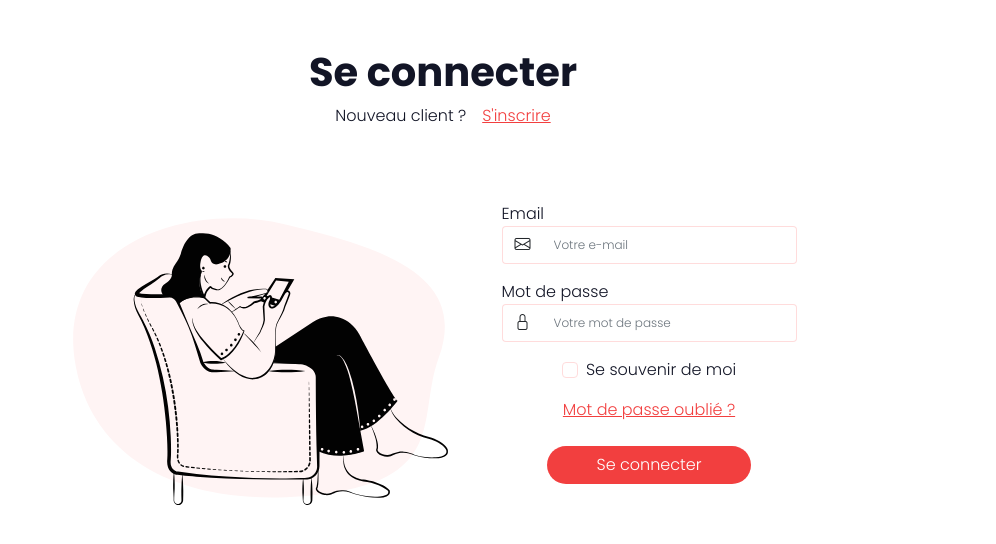
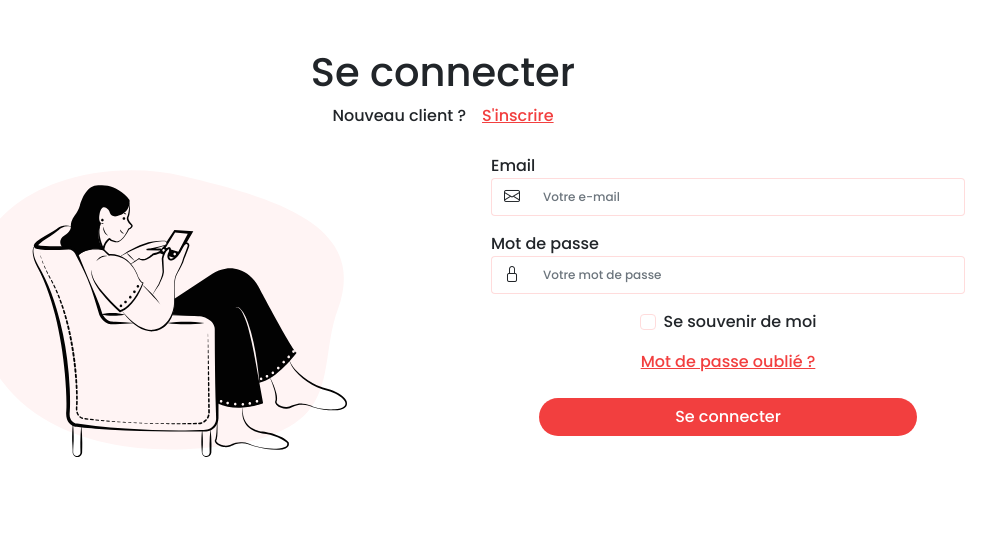
Before and after one commit to SlyderSlash/banque-holdup, a PHP site: page /connexion.html in a window 1280 px wide. Shown: the top 544 px of the page, without its empty margins (197-1193 px from the left). Run offline with PHP 8.4, Linux system fonts and the light colour scheme.

Commit message:
add connexion part + Javascript

```diff
--- a/assets/styles/connexion.css
+++ b/assets/styles/connexion.css
@@ -1,34 +1,29 @@
-body{
-    font-family: 'Poppins', sans-serif;
-    color: #121526
-}
-h1{
-    font-weight: bold;
-}
-h2{
-    font-weight: medium;
-}
-p, label, input{
-    font-weight: lighter;
-}
-
-.input-group-text, .form-check-input{
+.input-group-text, .form-check-input, .form-select{
     border: 1px solid #FFDCDC;
 }
 
-a{
+a, #selectedFile{
     color: #F23F3F;
-    font-weight: lighter;
 }
 
 .form-control{
     border: 1px solid #FFDCDC;
     font-size: 12px;
-    font-weight: lighter;
 }
 .btn{
     background-color: #F23F3F;
     border-radius: 20px;
     color: white;
-    font-weight: lighter;
 }
+.inputFile{
+    border-radius: 20px;
+    background-color: white;
+    color: #F23F3F;
+    border: #F23F3F 1px solid;
+}
+.opt{
+    font-size: 9px;
+}
+input{
+    height: 38px;
+}
--- a/connexion.html
+++ b/connexion.html
@@ -21,51 +21,50 @@
 
     <title>Banque Hold'Up</title>
   </head>
-  <body class="container">
+  <body>
+    <main class="container">
 
-    <section class="row text-center mt-5">
+<!-- section de connexion -->
+    <section class="row text-center mt-5 " id="login">
+        <h1 >Se connecter</h1>
+        <div class="d-md-flex justify-content-center">
+                <p class="pe-md-2 mb-0 ">Nouveau client ?</p>
+                <a href="#" type="button" class="ps-md-2" id="signinBtn">S'inscrire</a>
+        </div>
         <div class="col-12">
-            <!--  -->
-            <div class="row mb-5">
-                <h1 class="col-12 ">Se connecter</h1>
-                <div class="col-12 d-md-flex justify-content-center">
-                        <p class="pe-md-2 mb-0">Nouveau client ?</p>
-                        <a href="#" class="ps-md-2">S'inscrire</a>
-                </div>
-            </div>
             <!--  illustration + formulaire -->
-            <div class="row d-flex justify-content-xl-center justify-content-lg-around justify-content-between align-items-center">
+            <div class="row d-flex  justify-content-between align-items-center">
                 <!-- illustration -->
-                <div class="col-4 d-none d-md-block text-end me-3" >
+                <div class="col-6 d-none d-md-flex text-end justify-content-center" >
                     <img src="./assets/img/connexion-illustration.svg" alt="" class="">
                 </div>
                <!-- formulaire -->
-                <form action="" class="col-12 col-md-4 text-sm-start d-flex flex-column  ms-md-3 align-items-center">
+                <form action="" method="POST" class="col-12 col-md-6 text-sm-start d-flex flex-column  align-items-md-stretch ps-5 pe-5">
                     <!-- email -->
-                    <div class="text-start mb-3">
-                        <label for="email">Email</label>
-                        <div class="input-group">
-                            <span class="input-group-text border-end-0 bg-transparent" id="basic-addon1"><i class="bi bi-envelope"></i></span>
-                            <input type="email" id="email" placeholder="Votre e-mail" class="border-start-0 form-control">
+                    <div class="text-start mb-3 ">
+                        <label for="email" >Email</label>
+                        <div class="input-group ">
+                            <span class="input-group-text border-end-0 bg-transparent" ><i class="bi bi-envelope"></i></span>
+                            <input type="email" id="email" placeholder="Votre e-mail" class="border-start-0 form-control ">
                         </div>
                     </div>
                     <!-- password -->
                     <div class="text-start mb-3">
-                        <label for="password">Mot de passe</label>
+                        <label for="password" >Mot de passe</label>
                         <div class="input-group">
-                            <span class="input-group-text border-end-0 bg-transparent" id="basic-addon1"><i class="bi bi-lock"></i></span>
+                            <span class="input-group-text border-end-0 bg-transparent" ><i class="bi bi-lock"></i></span>
                             <input type="password" id="password" placeholder="Votre mot de passe" class="border-start-0 form-control">
                         </div>
                     </div>
                     <!-- se souvenir de moi -->
-                    <div class="form-check  mb-3">
-                        <input class="form-check-input" type="checkbox" value="" id="flexCheckDefault">
-                        <label class="form-check-label" for="flexCheckDefault">Se souvenir de moi</label>
+                    <div class="form-check  mb-3 align-self-center">
+                        <input class="form-check-input" type="checkbox" value="" id="rememberMe">
+                        <label class="form-check-label" for="rememberMe">Se souvenir de moi</label>
                     </div>
                     <!-- mot de passe oublié -->
-                    <a href="#" class=" mb-4">Mot de passe oublié ?</a>
+                    <a href="#" class=" mb-4 align-self-center">Mot de passe oublié ?</a>
                     <!-- bouton sumit -->
-                    <button class="btn ps-5 pe-5" type="submit">Se connecter</button>
+                    <button class="btn  me-5 ms-5" type="submit">Se connecter</button>
 
                 </form>
             </div>
@@ -75,6 +74,177 @@
     </section>
 
 
+<!-- section d'inscription -->
+    <section class="row text-center mt-5 d-none" id="signin">
+        <h1>Demande d'inscription</h1>
+        <div class="col-12">
+
+            <!-- ROW formulaire -->
+            <form action="" method="POST" class="row mt-5">
+
+                <!-- partie 1 : identité -->
+                <div id="identity" class="col-12 col-lg-4 text-sm-start d-flex flex-column  align-items-stretch ps-5 pe-5  d-lg-flex d-none">
+                    <h2 class="border-bottom mb-5">Identité</h2>
+
+                    <!-- name -->
+                    <div class="text-start mb-3">
+                        <label for="name">Nom</label>
+                        <div class="input-group">
+                            <span class="input-group-text border-end-0 bg-transparent" ><i class="bi bi-person"></i></span>
+                            <input type="text" id="name" placeholder="Votre nom" class="border-start-0 form-control pt-2 pb-2">
+                        </div>
+                    </div>
+
+                    <!-- firstname -->
+                    <div class="text-start mb-3">
+                        <label for="firstName">Prénom</label>
+                        <div class="input-group">
+                            <span class="input-group-text border-end-0 bg-transparent" ><i class="bi bi-person"></i></span>
+                            <input type="text" id="firstName" placeholder="Votre prénom" class="border-start-0 form-control">
+                        </div>
+                    </div>
+
+                    <!-- birthdate + gender -->
+                    <div class=" row">
+                        <!-- birthdate -->
+                        <div class="text-start mb-3 col-sm-6">
+                            <label for="birthdate" class="d-flex d-lg-none d-xl-flex ">Date de naissance</label>
+                            <label for="birthdate" class="d-none d-lg-flex d-xl-none">Naissance</label>
+                            <div class="input-group">
+                                <span class="input-group-text border-end-0 bg-transparent " ><i class="bi bi-calendar3"></i></span>
+                                <input type="date" id="birthdate" class="border-start-0 form-control">
+                            </div>
+                        </div>
+                        <!-- gender -->
+                        <div class="text-start mb-3 col-sm-6 ">
+                            <label for="gender">Genre</label>
+                            <select class="form-select" id="gender" aria-label="Gender selection">
+                                <option selected class="form-select">Genre</option>
+                                <option value="man" class="form-select">Homme</option>
+                                <option value="woman" class="form-select">Femme</option>
+                            </select>
+                        </div>
+
+                    </div>
+
+                    <!-- Pièce d'identité -->
+                    <div class="mb-3 mt-3 d-flex flex-column align-items-stretch">
+                        <button type="button" id="iD" class="inputFile">Pièce d'identité</button>
+                        <input class="form-control d-none" type="file" id="idCard">
+                        <div id="selectedFile" class="mt-3 text-center">
+
+                        </div>
+                    </div>
+
+                    <!-- bouton d-none en desktop -->
+                    <button type="button" class="btn d-lg-none ps-5 pe-5 bg" id="identityBtn">Poursuivez vers la dernière étape</button>
+
+                </div>
+
+
+                <!-- partie 2 : domiciliation -->
+                <div id="adress" class="col-12 col-lg-4 text-sm-start d-flex flex-column align-items-stretch ps-5 pe-5 d-lg-flex d-none ">
+                    <h2 class="border-bottom mb-5">Domiciliation</h2>
+
+                    <!-- num. + rue -->
+                    <div class=" row ">
+                        <!-- Num. -->
+                        <div class=" col-3 text-start mb-3">
+                            <label for="num">Num.</label>
+                            <input type="text" id="num" class="form-control p-2">
+                        </div>
+
+                        <!-- Rue -->
+                        <div class="text-start mb-3 col-9">
+                            <label for="street">Rue</label>
+                            <input type="text" id="street" class="form-control p-2">
+                        </div>
+
+                    </div>
+                    <!-- Complément d'adresse -->
+                    <div class="text-start mb-3">
+                        <div class="d-flex justify-content-between align-items-baseline">
+                            <label for="cplmt">Complément d'adresse</label>
+                            <div class="fw-light text-secondary opt">Optionnel</div>
+                        </div>
+
+                        <input type="text" id="cplmt" class="form-control p-2">
+                    </div>
+                    <!-- CP + ville -->
+                    <div class="row">
+                        <!-- CP. -->
+                        <div class="text-start mb-3 col-6 col-md-6" >
+                            <label for="CP">Code postal</label>
+                            <input type="text" id="CP" class="form-control p-2">
+                        </div>
+
+                        <!-- Ville -->
+                        <div class="text-start mb-3 col-6 col-md-6">
+                            <label for="town">Ville</label>
+                            <input type="text" id="town" class="form-control p-2">
+                        </div>
+
+                    </div>
+
+                </div>
+
+                <!-- partie 3 : identification -->
+                <div id="identification" class="col-12 col-lg-4 text-sm-start d-flex d-lg-flex flex-column align-items-stretch ps-5 pe-5">
+                    <h2 class="border-bottom mb-5">Identification</h2>
+
+                    <!-- email -->
+                    <div class="text-start mb-3">
+                        <label for="emailId">Email</label>
+                        <div class="input-group">
+                            <span class="input-group-text border-end-0 bg-transparent" ><i class="bi bi-envelope"></i></span>
+                            <input type="email" id="emailId" placeholder="Votre e-mail" class="border-start-0 form-control">
+                        </div>
+                    </div>
+                    <!-- password -->
+                    <div class="text-start mb-3">
+                        <label for="passwordId">Mot de passe</label>
+                        <div class="input-group">
+                            <span class="input-group-text border-end-0 bg-transparent" ><i class="bi bi-lock"></i></span>
+                            <input type="password" id="passwordId" placeholder="Votre mot de passe" class="border-start-0 form-control">
+                        </div>
+                    </div>
+                    <!-- password verif -->
+                    <div class="text-start mb-3">
+                        <label for="passwordCheck">Vérification du mot de passe</label>
+                        <div class="input-group">
+                            <span class="input-group-text border-end-0 bg-transparent" ><i class="bi bi-lock"></i></span>
+                            <input type="password" id="passwordCheck" placeholder="Répétez votre mot de passe" class="border-start-0 form-control">
+                        </div>
+                    </div>
+
+                    <!-- bouton d-none en desktop -->
+                    <button type="button" class="btn d-lg-none ps-5 pe-5 bg" id="identificationBtn">Poursuivre l'inscription</button>
+
+                </div>
+
+                <!-- valider les CGV -->
+                <div id="cgv" class="col-12 form-check mt-2 d-none d-lg-flex justify-content-center ">
+                    <input class="form-check-input me-3" type="checkbox" value="" id="cgvbox">
+                    <label class="form-check-label" for="cgvbox">Valider les C.G.V.</label>
+                </div>
+                <!-- bouton sumit -->
+                <div id="submit" class="col-12 mt-4  d-none d-lg-flex justify-content-center">
+                    <button class="btn ps-5 pe-5" type="submit" id="sign-in">Finaliser la demande</button>
+
+                </div>
+
+            </form>
+
+
+
+        </div>
+    </section>
+
+
+</main>
+
+
+    <script src="script.js"></script>
     <!-- Option 1: Bootstrap Bundle with Popper -->
     <script src="https://cdn.jsdelivr.net/npm/bootstrap@5.0.1/dist/js/bootstrap.bundle.min.js" integrity="sha384-gtEjrD/SeCtmISkJkNUaaKMoLD0//ElJ19smozuHV6z3Iehds+3Ulb9Bn9Plx0x4" crossorigin="anonymous"></script>
   </body>
```
Also changed, not shown: script.js (added, +42 -0 lines).
